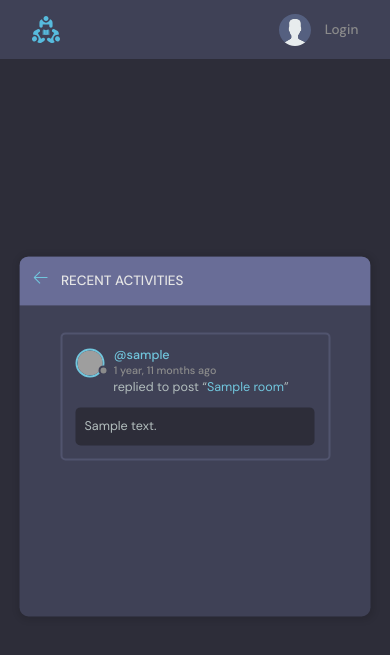
After one commit to Jackk-Doe/StudyBud, a Django app: page /activity/ in a window 390 px wide. The commit adds this page. Shown: the top 655 px of the page. Run offline with Django 3.2, Linux system fonts and the light colour scheme; tables that the repository leaves empty hold one stand-in row (values such as "Sample post"); grey boxes are pictures that could not be loaded.

Commit message:
Finished Theme design parts
- Before implementing Django Rest API
- Finished Theme parts
- Fixed UI to mobile reponsesiveness

```diff
--- /dev/null
+++ b/base/templates/base/activity.html
@@ -0,0 +1,78 @@
+{% extends 'main.html' %} {% block content %}
+<main class="layout">
+  <div class="container">
+    <div class="layout__box">
+      <div class="layout__boxHeader">
+        <div class="layout__boxTitle">
+          <a href="{{request.META.HTTP_REFERER}}">
+            <svg
+              version="1.1"
+              xmlns="http://www.w3.org/2000/svg"
+              width="32"
+              height="32"
+              viewBox="0 0 32 32"
+            >
+              <title>arrow-left</title>
+              <path
+                d="M13.723 2.286l-13.723 13.714 13.719 13.714 1.616-1.611-10.96-10.96h27.625v-2.286h-27.625l10.965-10.965-1.616-1.607z"
+              ></path>
+            </svg>
+          </a>
+          <h3>Recent Activities</h3>
+        </div>
+      </div>
+
+      <div class="activities-page layout__body">
+        {% for message in room_messages %}
+        <div class="activities__box">
+          <div class="activities__boxHeader roomListRoom__header">
+            <a
+              href="{% url 'user-profile' message.user.id %}"
+              class="roomListRoom__author"
+            >
+              <div class="avatar avatar--small">
+                <img src="https://randomuser.me/api/portraits/women/11.jpg" />
+              </div>
+              <p>
+                @{{message.user}}
+                <span>{{message.created|timesince}} ago</span>
+              </p>
+            </a>
+
+            {% if request.user == message.user %}
+            <div class="roomListRoom__actions">
+              <a href="{% url 'delete-message' message.id%}">
+                <svg
+                  version="1.1"
+                  xmlns="http://www.w3.org/2000/svg"
+                  width="32"
+                  height="32"
+                  viewBox="0 0 32 32"
+                >
+                  <title>remove</title>
+                  <path
+                    d="M27.314 6.019l-1.333-1.333-9.98 9.981-9.981-9.981-1.333 1.333 9.981 9.981-9.981 9.98 1.333 1.333 9.981-9.98 9.98 9.98 1.333-1.333-9.98-9.98 9.98-9.981z"
+                  ></path>
+                </svg>
+              </a>
+            </div>
+            {% endif %}
+          </div>
+          <div class="activities__boxContent">
+            <p>
+              replied to post “<a href="{% url 'room' message.room.id %}"
+                >{{message.room}}</a
+              >”
+            </p>
+            <div class="activities__boxRoomContent">{{message.body}}</div>
+          </div>
+        </div>
+        {% endfor %}
+      </div>
+    </div>
+  </div>
+</main>
+
+<script src="script.js"></script>
+
+{% endblock content %}
--- a/base/templates/base/home.html
+++ b/base/templates/base/home.html
@@ -11,7 +11,7 @@
         <!-- Room List Start -->
         <div class="roomList">
           <div class="mobile-menu">
-            <form class="header__search">
+            <form action="{% url 'home' %}" method="GET" class="header__search">
               <label>
                 <svg version="1.1" xmlns="http://www.w3.org/2000/svg" width="32" height="32" viewBox="0 0 32 32">
                   <title>search</title>
@@ -23,8 +23,8 @@
               </label>
             </form>
             <div class="mobile-menuItems">
-              <a class="btn btn--main btn--pill" href="#">Browse Topics</a>
-              <a class="btn btn--main btn--pill" href="#">Recent Activities</a>
+              <a class="btn btn--main btn--pill" href="{% url 'topics' %}">Browse Topics</a>
+              <a class="btn btn--main btn--pill" href="{% url 'activity' %}">Recent Activities</a>
             </div>
           </div>
 
--- a/base/templates/base/topics_component.html
+++ b/base/templates/base/topics_component.html
@@ -14,7 +14,7 @@
       {% endfor %}
 
     </ul>
-    <a class="btn btn--link" href="topics.html">
+    <a class="btn btn--link" href="{% url 'topics' %}">
       More
       <svg version="1.1" xmlns="http://www.w3.org/2000/svg" width="32" height="32" viewBox="0 0 32 32">
         <title>chevron-down</title>
--- a/base/urls.py
+++ b/base/urls.py
@@ -18,4 +18,7 @@ urlpatterns = [
 
     # No need for ID (parameter) because the user gonna be the login-ed user
     path('update-user/', views.updateUser, name="update-user"),
+
+    path('topics/', views.topicsPage, name="topics"),
+    path('activity/', views.activityPage, name="activity"),
 ]
--- a/base/views.py
+++ b/base/views.py
@@ -91,7 +91,7 @@ def home(request):
         Q(description__icontains=q)
         )
 
-    topics = Topic.objects.all()
+    topics = Topic.objects.all()[0:5]
     room_count = rooms.count()
 
     #This var will be show in Recent Activity bar
@@ -244,3 +244,14 @@ def updateUser(request):
             return redirect('user-profile', pk=user.id)
 
     return render(request, 'base/update-user.html', {'form':form})
+
+
+def topicsPage(request):
+    q = request.GET.get('q') if request.GET.get('q') != None else ''
+    topics = Topic.objects.filter(name__icontains=q)
+    return render(request, 'base/topics.html', {'topics':topics})
+
+
+def activityPage(request):
+    room_messages = Message.objects.all()
+    return render(request, 'base/activity.html', {'room_messages':room_messages})
```
Also changed, not shown: base/templates/base/topics.html (added, +53 -0 lines).
